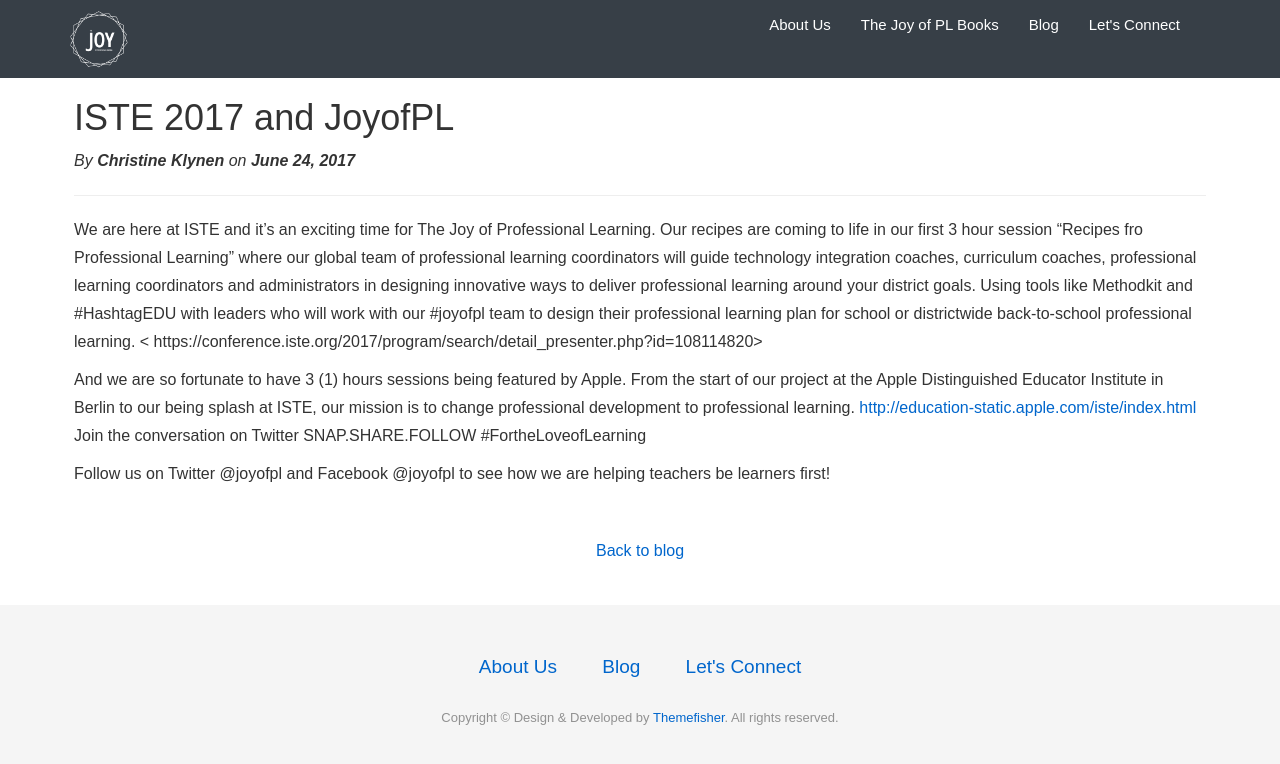
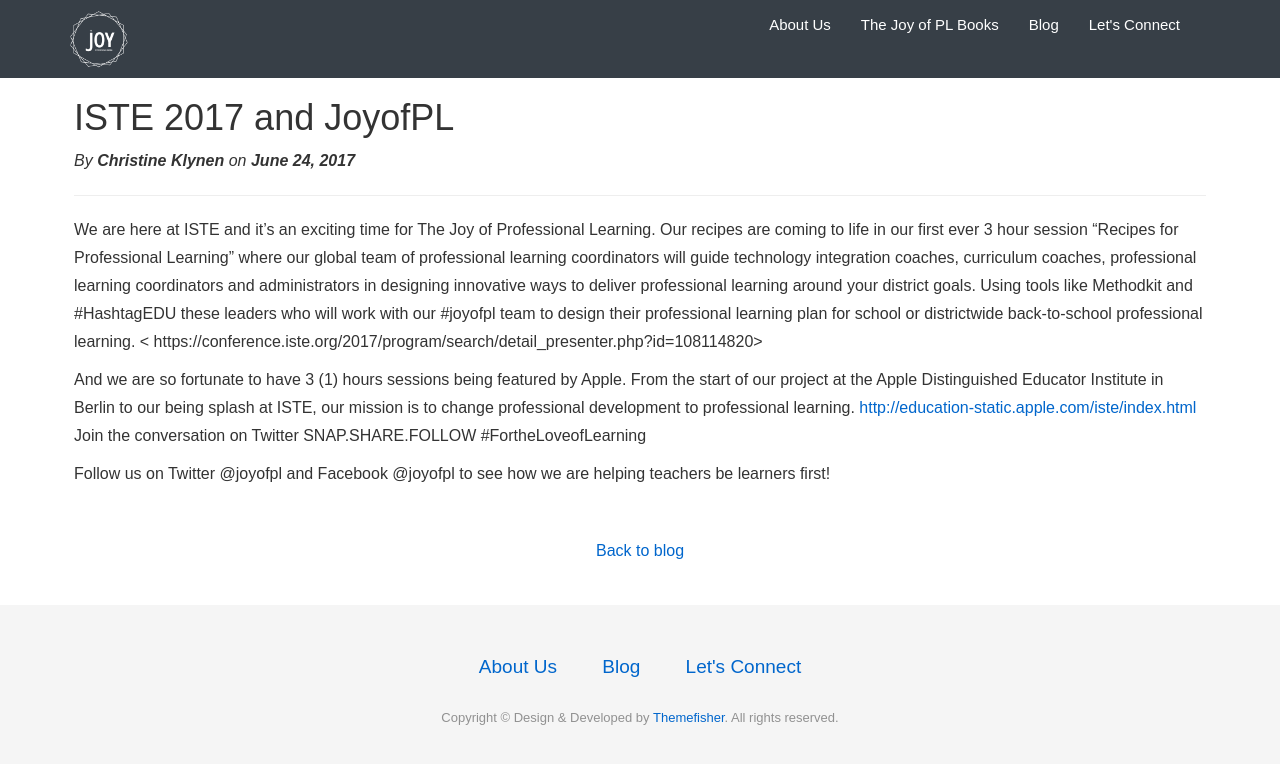
Before and after one commit to meesterkurt/joyofprofessionallearning, a Jekyll site: the page built from _posts/2017-06-24-ISTE-2017-and-JoyofPL.markdown, in a window 1280 px wide. Shown: the top 764 px of the page. Built offline with Jekyll 4.4.1, drawn with Linux system fonts in a browser that asks for light colours; nearby versions of some CDN libraries.

Commit message:
Update 2017-06-24-ISTE-2017-and-JoyofPL.markdown

```diff
--- a/_posts/2017-06-24-ISTE-2017-and-JoyofPL.markdown
+++ b/_posts/2017-06-24-ISTE-2017-and-JoyofPL.markdown
@@ -1,15 +1,15 @@
 ---
 layout: post
 title: ISTE 2017 and JoyofPL
-seotitle: Come join Christine and Kurt Klynen , Cheryl Davis, Camilla Gagliolo and Katie Morrow at the ISTE 2017 conference and learn more about the Joy of Professional Learning.
+seotitle: Come join Christine and Kurt Klynen, Cheryl Davis, Camilla Gagliolo, and Katie Morrow at the ISTE 2017 conference and learn more about the Joy of Professional Learning.
 date: 2017-06-24 8:32:10 -0800
 cat: blog
 permalink: /blog/ISTE-2017/
 author: Christine Klynen
 ---
 
-We are here at ISTE and it’s an exciting time for The Joy of Professional Learning. Our recipes are coming to life in our first 3 hour session “Recipes fro Professional Learning” where our global team of professional learning coordinators will guide technology integration coaches, curriculum coaches, professional learning coordinators and administrators in designing innovative ways to deliver professional learning around your district goals. Using tools like Methodkit and #HashtagEDU with leaders who will work with our #joyofpl team to design their professional learning plan for school or districtwide back-to-school professional learning. < https://conference.iste.org/2017/program/search/detail_presenter.php?id=108114820>
+We are here at ISTE and it’s an exciting time for The Joy of Professional Learning. Our recipes are coming to life in our first ever 3 hour session “Recipes for Professional Learning” where our global team of professional learning coordinators will guide technology integration coaches, curriculum coaches, professional learning coordinators and administrators in designing innovative ways to deliver professional learning around your district goals. Using tools like Methodkit and #HashtagEDU these leaders who will work with our #joyofpl team to design their professional learning plan for school or districtwide back-to-school professional learning. < https://conference.iste.org/2017/program/search/detail_presenter.php?id=108114820>
 
-And we are so fortunate to have 3 (1) hours sessions being featured by Apple. From the start of our project at the Apple Distinguished Educator Institute in Berlin to our being splash at ISTE, our mission  is to change professional development to professional learning.  <http://education-static.apple.com/iste/index.html> Join the conversation on Twitter SNAP.SHARE.FOLLOW #FortheLoveofLearning
+And we are so fortunate to have 3 (1) hours sessions being featured by Apple. From the start of our project at the Apple Distinguished Educator Institute in Berlin to our being splash at ISTE, our mission  is to change professional development to professional learning.  <http://education-static.apple.com/iste/index.html>  Join the conversation on Twitter SNAP.SHARE.FOLLOW #FortheLoveofLearning
 
 Follow us on Twitter @joyofpl and Facebook @joyofpl to see how we are helping teachers be learners first!
```
